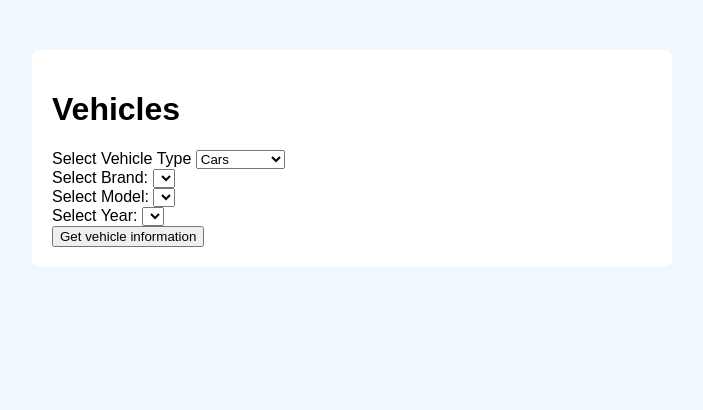
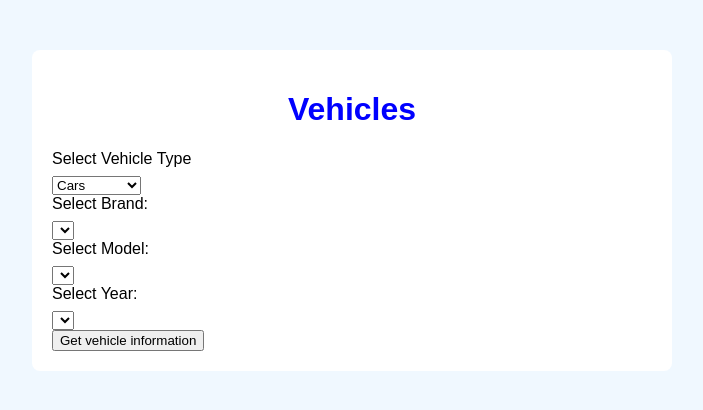
Before and after one commit to BenhinMwendwa/API-Project, a plain HTML site: page index.html in a window 1280 px wide. Shown: the whole page, without its empty margins (288-991 px from the left). Drawn offline with Linux system fonts and the light colour scheme.

Commit message:
styled h1  and label

```diff
--- a/CSS/style.css
+++ b/CSS/style.css
@@ -11,4 +11,11 @@ body {
     background-color: #fff;
     border-radius: 8px;
 
+}h1 {
+    text-align: center;
+    color: blue;
 }
+label {
+    display: block;
+    margin-bottom: 8px;
+}
```
